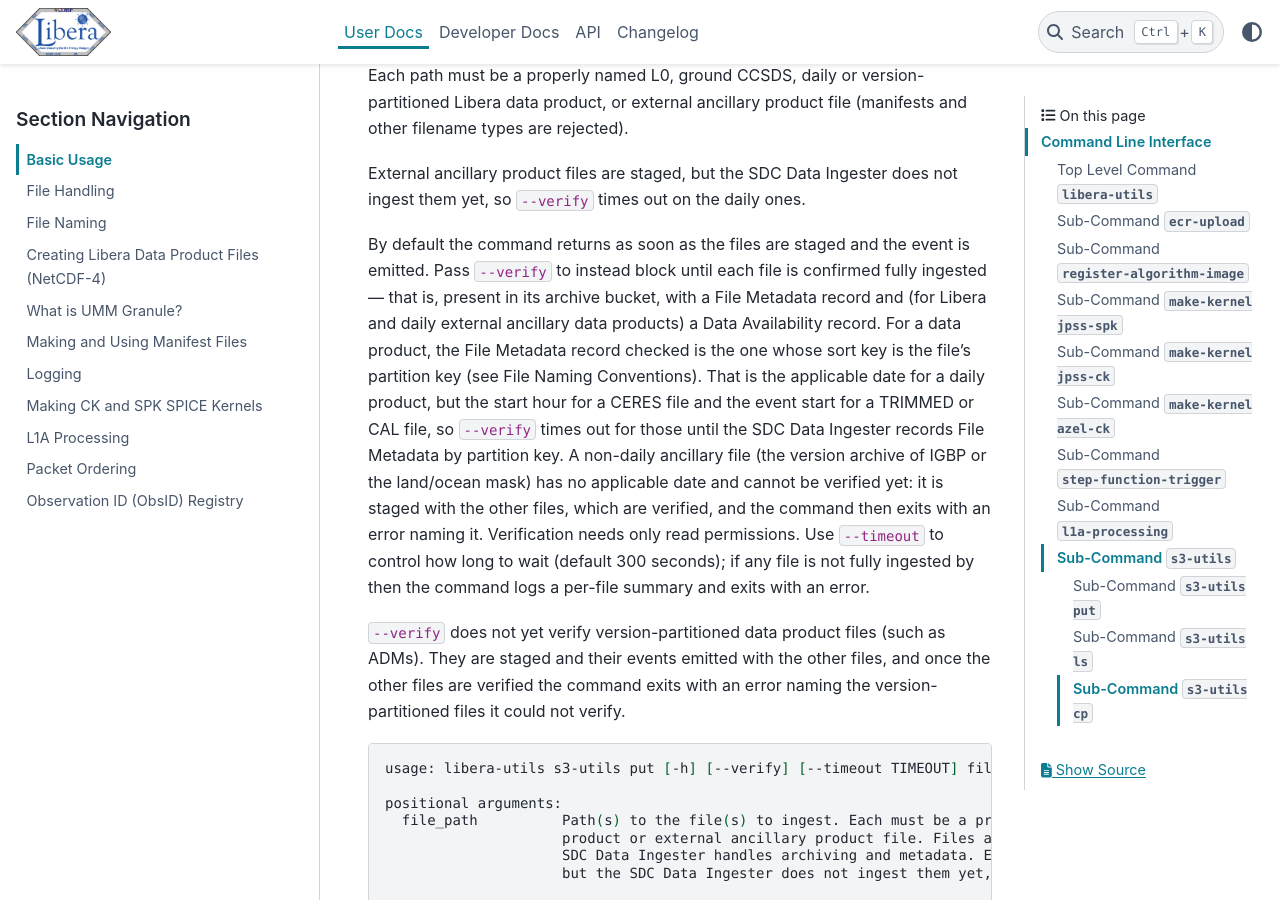
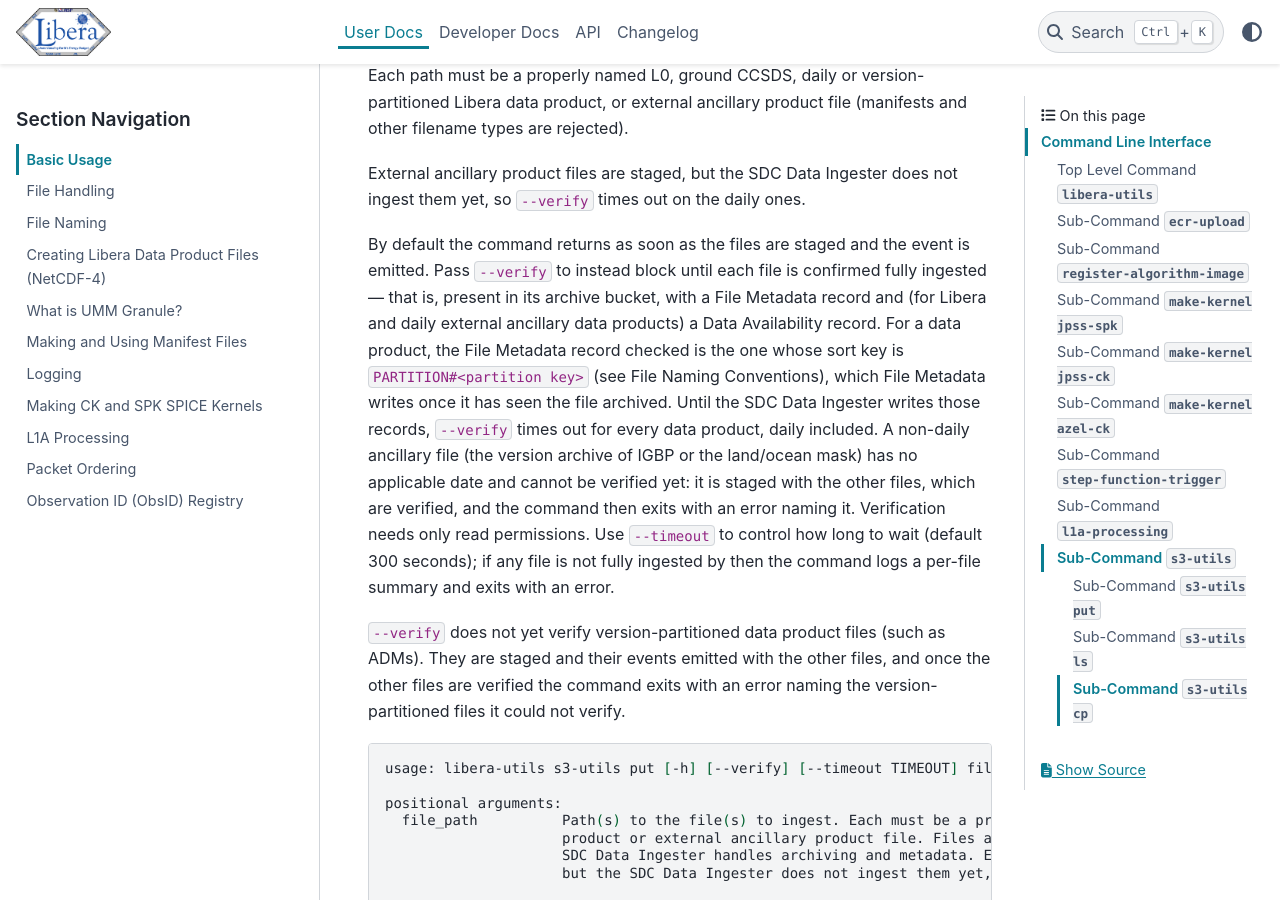
Before and after one commit to LASP-Libera/libera_utils, a Sphinx documentation site: the page built from doc/source/user-docs/usage.md, in a window 1280 px wide and 900 px high, scrolled down 7904 px. Built offline with Sphinx 7.4.7 and the PyData theme 0.15.4, drawn with Linux system fonts in a browser that asks for light colours.

Commit message:
LIBSDC-936: Verify File Metadata by its PARTITION# record
s3-utils put --verify checks a data product's File Metadata record at sort
key PARTITION#<partition key>, the record File Metadata writes once it has
seen the file archived, instead of a record keyed by the bare partition key.

- verify_ingestion fetches (PK=basename, SK=PARTITION#<partition_key>);
  the L0 and ground-capture checks are unchanged.
- The verify tests seed PARTITION# records, and the lookup test covers
  daily, hourly and event files: a date-keyed or bare-key record does not
  satisfy the check.
- CHANGELOG, the usage docs and the --verify help say every data product
  times out until the Data Ingester writes PARTITION# records.

Co-Authored-By: Claude Opus 5.5 <noreply@anthropic.com>

```diff
--- a/doc/source/user-docs/usage.md
+++ b/doc/source/user-docs/usage.md
@@ -349,13 +349,13 @@ out on the daily ones.
 By default the command returns as soon as the files are staged and the event is emitted. Pass `--verify` to instead
 block until each file is confirmed fully ingested — that is, present in its archive bucket, with a File Metadata record
 and (for Libera and daily external ancillary data products) a Data Availability record. For a data product, the File
-Metadata record checked is the one whose sort key is the file's partition key (see File Naming Conventions). That is the
-applicable date for a daily product, but the start hour for a CERES file and the event start for a TRIMMED or CAL file,
-so `--verify` times out for those until the SDC Data Ingester records File Metadata by partition key. A non-daily
-ancillary file (the version archive of IGBP or the land/ocean mask) has no applicable date and cannot be verified yet:
-it is staged with the other files, which are verified, and the command then exits with an error naming it. Verification
-needs only read permissions. Use `--timeout` to control how long to wait (default 300 seconds); if any file is not fully
-ingested by then the command logs a per-file summary and exits with an error.
+Metadata record checked is the one whose sort key is `PARTITION#<partition key>` (see File Naming Conventions), which
+File Metadata writes once it has seen the file archived. Until the SDC Data Ingester writes those records, `--verify`
+times out for every data product, daily included. A non-daily ancillary file (the version archive of IGBP or the
+land/ocean mask) has no applicable date and cannot be verified yet: it is staged with the other files, which are
+verified, and the command then exits with an error naming it. Verification needs only read permissions. Use `--timeout`
+to control how long to wait (default 300 seconds); if any file is not fully ingested by then the command logs a per-file
+summary and exits with an error.
 
 % TODO[LIBSDC-880]: once --verify verifies version-partitioned data product files, remove the paragraph below and the
 % note in the --verify help.
```
Also changed, not shown: CHANGELOG.md (+3 -3 lines), 3 other files.
